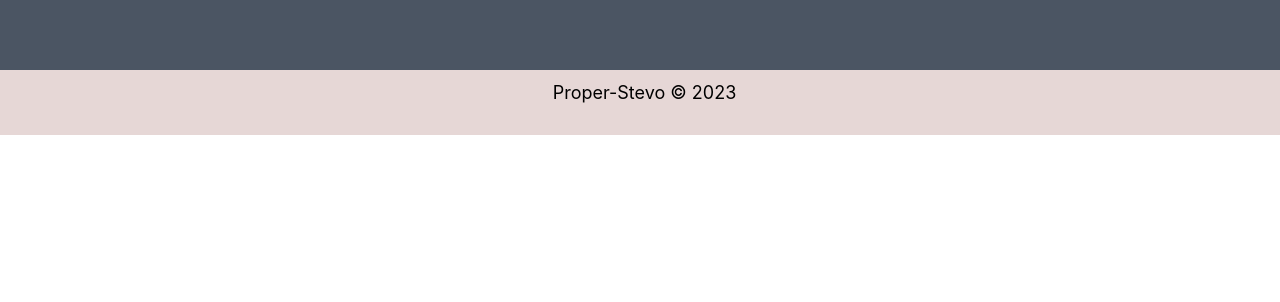
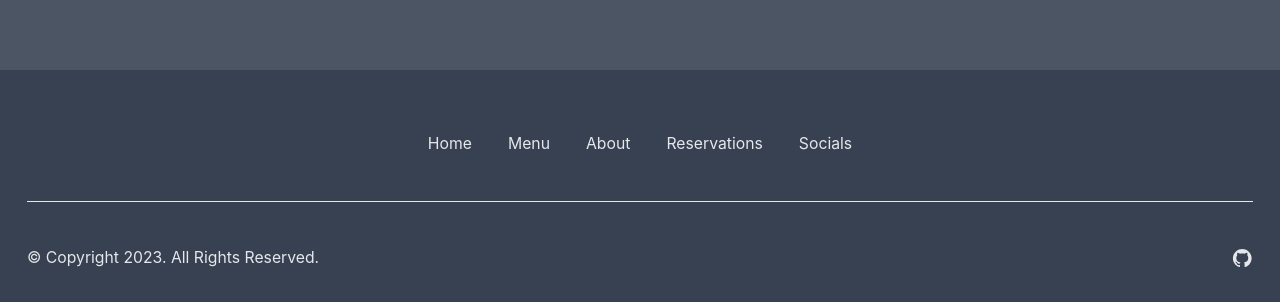
Before and after one commit to Proper-Stevo/RestaurantReserve, a Next.js app: page /about in a window 1280 px wide. Shown: the part 1046-1348 px from the top of the page. Before the commit the page ends 1181 px from the top, so only its background shows below. Built offline with nearby package versions, Linux system fonts and the light colour scheme.

Commit message:
new footer ALERT

```diff
--- a/components/happyhour.js
+++ b/components/happyhour.js
@@ -21,7 +21,7 @@
     return (
         <>
             <h1 className="text-center text-white pt-8 text-5xl">Happy Hour Section</h1>
-            <div className="grid grid-cols-3 gap-4 text-brown text-center py-20">
+            <div className="grid grid-cols-1 md:grid-cols-2 xl:grid-cols-3 gap-4 text-brown text-center py-20">
                 {selectFood.map((k, index) => (
                     <div className="w-80 mt-24 m-auto lg:mt-16 max-w-sm" key={index}>
                         <img src={k.image} alt="happy hour food!" className="rounded-t-2xl shadow-2xl lg:w-full 2xl:w-full 2xl:h-44 object-cover" />
--- a/components/layout.js
+++ b/components/layout.js
@@ -112,7 +112,7 @@
                           </div>
 
                         </div>
-                </div>  )}
+                      </div>)}
                     <div className="absolute inset-y-0 right-0 flex items-center pr-2 sm:static sm:inset-auto sm:ml-6 sm:pr-0">
                       <Menu as="div" className="relative ml-3">
                         <div>
@@ -196,11 +196,38 @@
         </>
       </header>
       <main className='bg-gray-600'>{children}</main>
-      <footer className="bg-[#e6d7d6] text-center pt-2 pb-6">
-        <div>
-          <a className="text-black inline-flex" href="https://www.github.com/Proper-Stevo">
-            <p className="pl-2">Proper-Stevo &copy; 2023</p>
+      <footer class="bg-gray-700 dark:bg-gray-700">
+    <div class="container px-6 py-8 mx-auto">
+        <div class="flex flex-col items-center text-center">
+            <div class="flex flex-wrap justify-center mt-6 -mx-4">
+                <a href="/" class="mx-4 text-sm text-gray-200 transition-colors duration-300 hover:text-blue-500 dark:text-gray-300 dark:hover:text-blue-400" > Home </a>
+
+                <a href="/menu" class="mx-4 text-sm text-gray-200 transition-colors duration-300 hover:text-blue-500 dark:text-gray-300 dark:hover:text-blue-400"> Menu </a>
+
+                <a href="/about" class="mx-4 text-sm text-gray-200 transition-colors duration-300 hover:text-blue-500 dark:text-gray-300 dark:hover:text-blue-400"> About </a>
+
+                <a href="/reservations" class="mx-4 text-sm text-gray-200 transition-colors duration-300 hover:text-blue-500 dark:text-gray-300 dark:hover:text-blue-400"> Reservations </a>
+
+                <a href="/socials" class="mx-4 text-sm text-gray-200 transition-colors duration-300 hover:text-blue-500 dark:text-gray-300 dark:hover:text-blue-400"> Socials </a>
+            </div>
+        </div>
+
+        <hr class="my-6 border-gray-200 md:my-10 dark:border-gray-700" />
+
+        <div class="flex flex-col items-center sm:flex-row sm:justify-between">
+            <p class="text-sm text-gray-200 dark:text-gray-300">© Copyright 2023. All Rights Reserved.</p>
+
+            <div class="flex -mx-2">
+                <a href="https://www.github.com/Proper-Stevo" class="mx-2 text-gray-200 transition-colors duration-300 dark:text-gray-300 hover:text-blue-500 dark:hover:text-blue-400" aria-label="Github">
+                    <svg class="w-5 h-5 fill-current" viewBox="0 0 24 24" fill="none"
+                        xmlns="http://www.w3.org/2000/svg">
+                        <path
+                            d="M12.026 2C7.13295 1.99937 2.96183 5.54799 2.17842 10.3779C1.395 15.2079 4.23061 19.893 8.87302 21.439C9.37302 21.529 9.55202 21.222 9.55202 20.958C9.55202 20.721 9.54402 20.093 9.54102 19.258C6.76602 19.858 6.18002 17.92 6.18002 17.92C5.99733 17.317 5.60459 16.7993 5.07302 16.461C4.17302 15.842 5.14202 15.856 5.14202 15.856C5.78269 15.9438 6.34657 16.3235 6.66902 16.884C6.94195 17.3803 7.40177 17.747 7.94632 17.9026C8.49087 18.0583 9.07503 17.99 9.56902 17.713C9.61544 17.207 9.84055 16.7341 10.204 16.379C7.99002 16.128 5.66202 15.272 5.66202 11.449C5.64973 10.4602 6.01691 9.5043 6.68802 8.778C6.38437 7.91731 6.42013 6.97325 6.78802 6.138C6.78802 6.138 7.62502 5.869 9.53002 7.159C11.1639 6.71101 12.8882 6.71101 14.522 7.159C16.428 5.868 17.264 6.138 17.264 6.138C17.6336 6.97286 17.6694 7.91757 17.364 8.778C18.0376 9.50423 18.4045 10.4626 18.388 11.453C18.388 15.286 16.058 16.128 13.836 16.375C14.3153 16.8651 14.5612 17.5373 14.511 18.221C14.511 19.555 14.499 20.631 14.499 20.958C14.499 21.225 14.677 21.535 15.186 21.437C19.8265 19.8884 22.6591 15.203 21.874 10.3743C21.089 5.54565 16.9181 1.99888 12.026 2Z">
+                        </path>
+                    </svg>
                 </a>
+            </div>
+        </div>
     </div>
 </footer>
     </div>
--- a/components/menuPage.js
+++ b/components/menuPage.js
@@ -24,7 +24,7 @@
                 <span className="px-4 py-2 rounded-l-md bg-gray-200 peer-checked:bg-blue-300">Entree</span>
                 <span className="px-4 py-2 rounded-r-md bg-blue-200 peer-checked:bg-gray-300">Drinks</span>
             </label>
-            <div className="grid grid-cols-3 gap-4 text-brown text-center py-20">
+            <div className="grid grid-cols-1 md:grid-cols-2 xl:grid-cols-3 2xl:grid-cols-4 gap-4 text-brown text-center py-20">
                 {isFood ? (
                     foodMenu.map((m, index) => {
                         return (
--- a/pages/api/reservations.js
+++ b/pages/api/reservations.js
@@ -18,7 +18,7 @@
 
             // try {
             const mailOptions = {
-                from: "laresturaunt@gmail.com",
+                from: "South Central With Love <laresturaunt@gmail.com>",
                 to: email,
                 subject: "Reservation Confirmation",
                 html: `Thank you ${names} for making a reservation for ${guests} guests on ${date} at ${time}. Your reservation number is ${Math.floor(Math.random() * 100000)}.`,
--- a/pages/reservations.js
+++ b/pages/reservations.js
@@ -30,8 +30,6 @@
         const data = await response.json();
         alert(`Reservation confirmed! Your reservation number is ${data.reservationNumber}.`);
       };
-
-
 
     return (
         <Layout>
```
Lines whose indentation alone changed are shown as unchanged.
